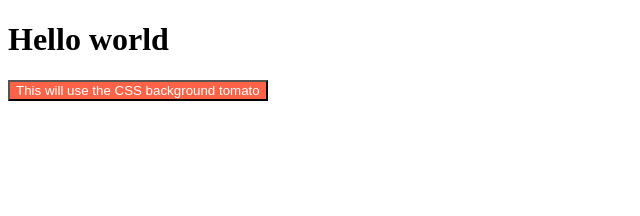
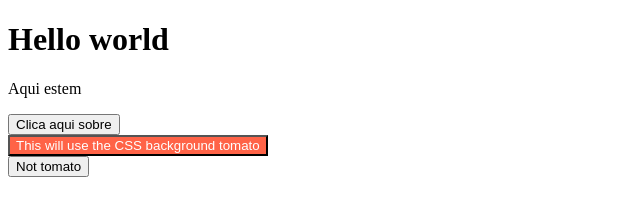
Before and after one commit to rogergonzalez99/hello-world, a website: page src/index.html in a window 1280 px wide. Shown: the whole page, without its empty margins (0-640 px from the left). Drawn offline with Linux system fonts and the light colour scheme.

Commit message:
tercera versio

```diff
--- a/src/index.html
+++ b/src/index.html
@@ -10,6 +10,7 @@
 <body>
     <my-component></my-component>
     <div id="example">This will use the CSS background</div>
+    <button id="button">Not tomato</button>
     <script src="./js/index.js"></script>
 </body>
 </html>
--- a/src/js/index.js
+++ b/src/js/index.js
@@ -1,10 +1,18 @@
+
+/* custom element*/
+
 class MyComponent extends HTMLElement {
     connectedCallback() {
-      this.innerHTML = `<h1>Hello world</h1>`;
+        this.innerHTML = `<h1>Hello world</h1>
+        <p> Aqui estem </p>
+        <button> Clica aqui sobre </button>`;
     }
   }
 
   customElements.define('my-component', MyComponent); /*aixo defineix el component per poder-lo utilitzar al index.html*/
+
+
+  /*shadow DOM*/
 
   const shadowRoot = document.getElementById('example').attachShadow({ mode: 'open' });
   shadowRoot.innerHTML = `<style>
```
